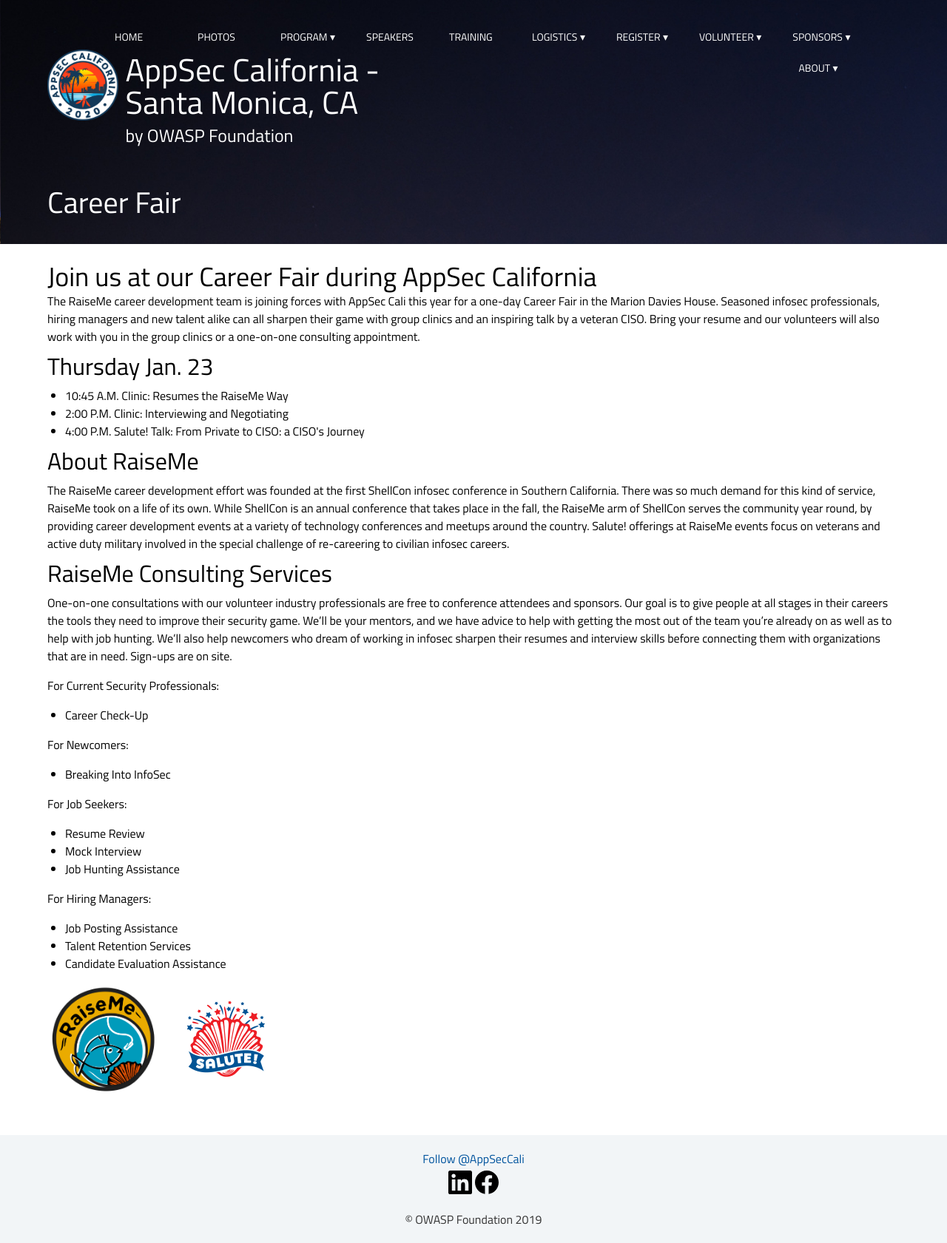
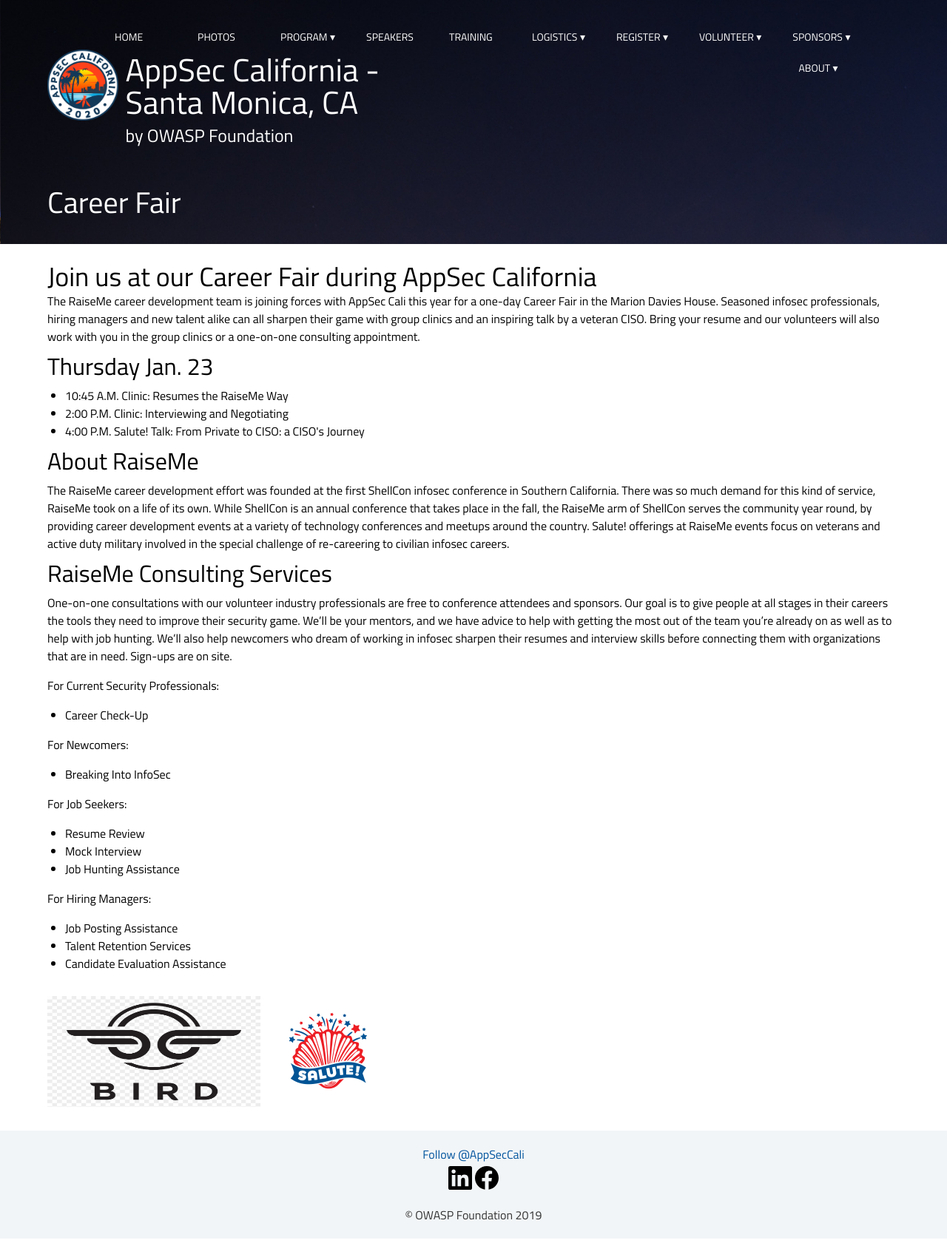
Before and after one commit to OWASP/2020-appseccalifornia, a Jekyll site: the page built from careerfair/index.html, in a window 1280 px wide. Shown: the whole page at 74% size. Built offline with Jekyll 4.4.1, drawn with Linux system fonts in a browser that asks for light colours; some web fonts are replaced; comment, search, counter and statistics services are not loaded.

Commit message:
adding bird to careerfair page

```diff
--- a/careerfair/index.html
+++ b/careerfair/index.html
@@ -50,4 +50,8 @@
 <li>Candidate Evaluation Assistance</li>
 </ul>
 
+<p>
+<div class="row" align="center"><img src="../assets/images/birdlogo.png" width="25%></div>
+</p>
+
 <p><img src="RaiseMeLogo.png" alt="RaiseMe logo" height="150" width="150">&emsp;<img src="SaluteLogo.png" alt="Salute logo" height="150" width="150"></p>
```
Also changed, not shown: assets/images/birdlogo.png (added).
